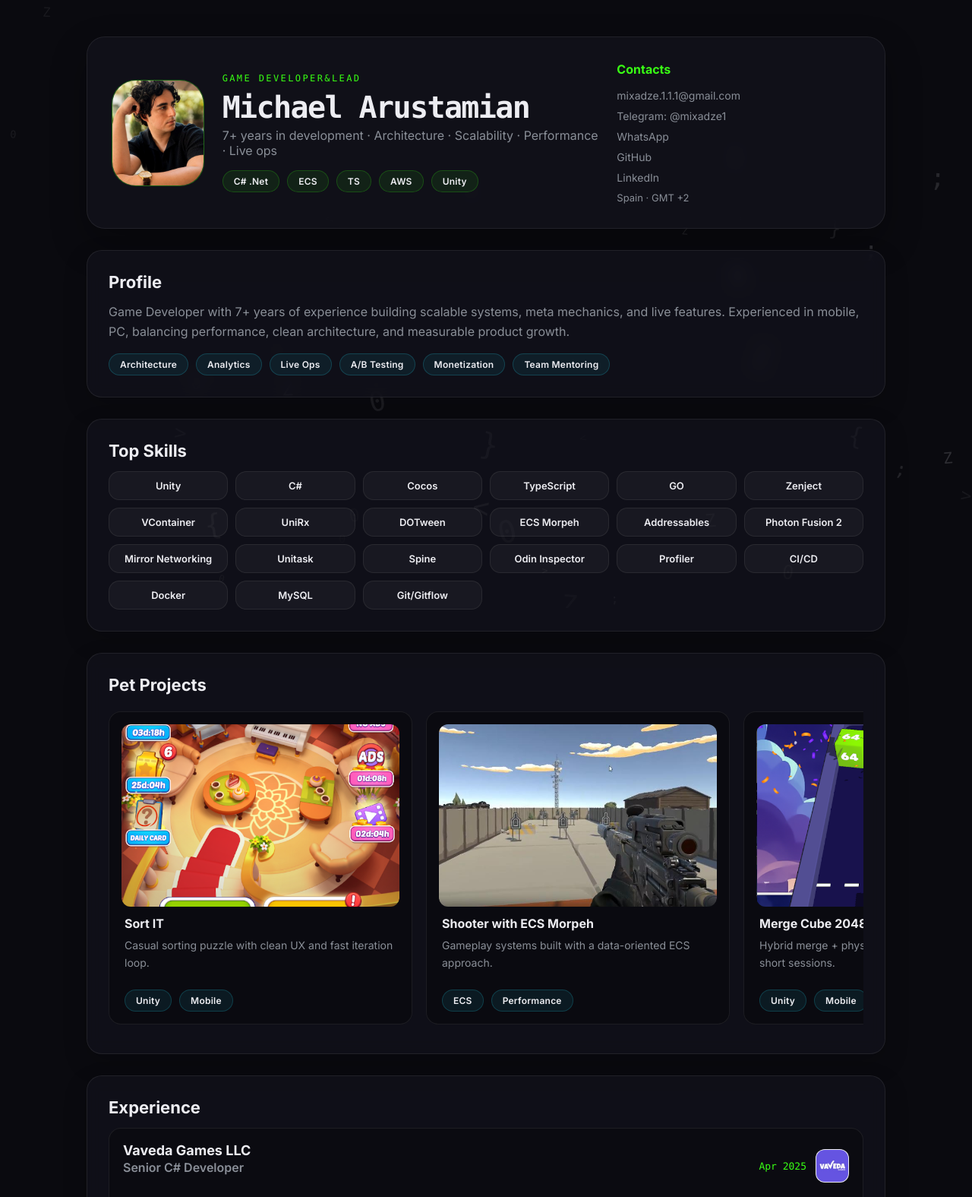
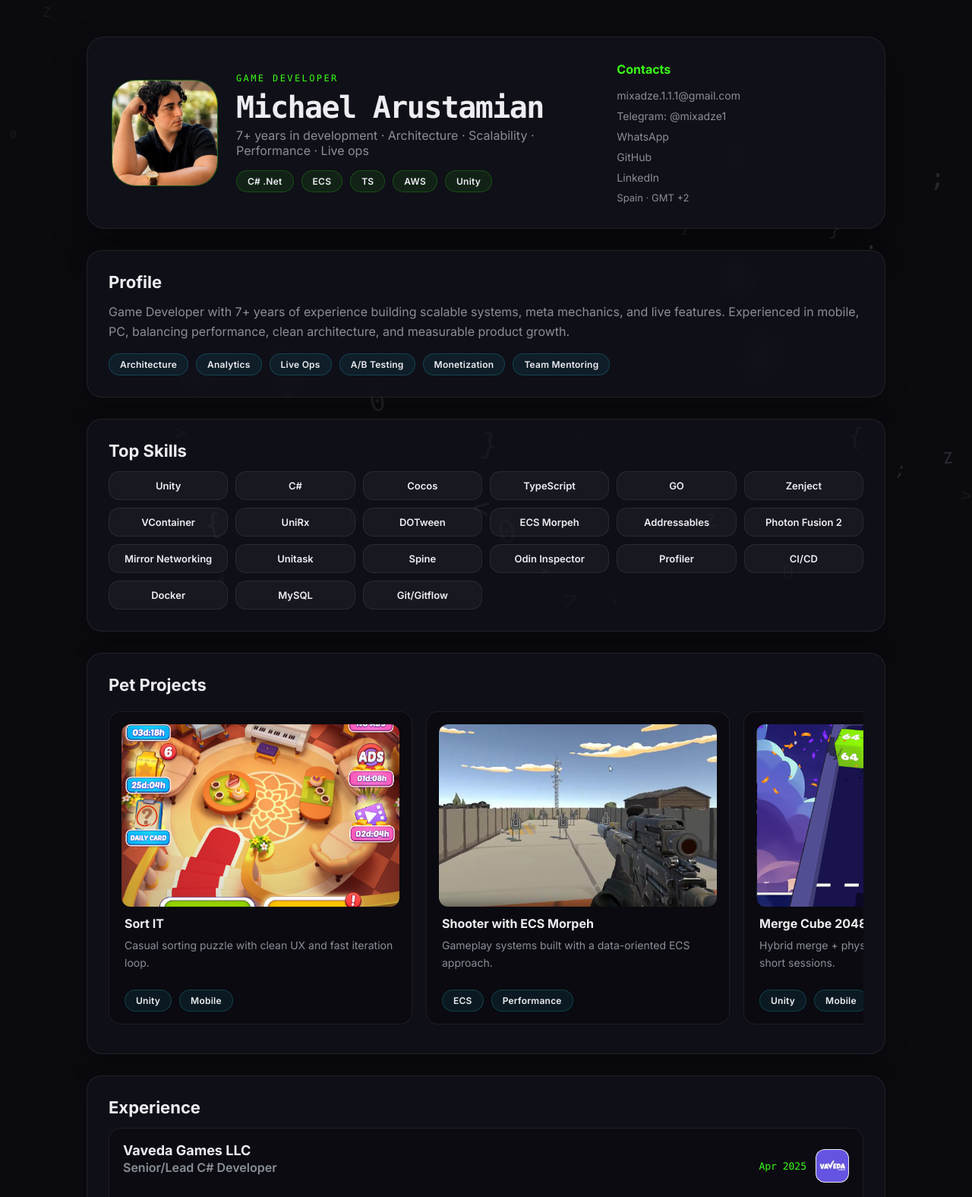
Before and after one commit to mixadze1/mixadze1.github.io, a plain HTML site: page index.html in a window 1280 px wide. Shown: the top 1575 px of the page at 76% size. Drawn offline with Linux system fonts and the light colour scheme.

Commit message:
fix view

```diff
--- a/config.js
+++ b/config.js
@@ -1,6 +1,6 @@
 const profileConfig = {
   name: "Michael Arustamian",
-  role: "Game Developer&Lead",
+  role: "Game Developer",
   summary: "7+ years in development · Architecture · Scalability · Performance · Live ops",
   location: "Spain · GMT +2",
   avatar: "assets/avatar.png",
--- a/index.html
+++ b/index.html
@@ -26,7 +26,7 @@
             <img src="assets/avatar.jpg" alt="Michael Arustamian" data-field="avatar" />
           </div>
           <div class="hero__text">
-            <p class="eyebrow" data-field="role">CTO &amp; Game Developer</p>
+            <p class="eyebrow" data-field="role">Game Developer</p>
             <h1 data-field="name">Michael Arustamian</h1>
             <p class="subtitle" data-field="summary">
               7+ years in development · Technical leadership · Architecture · Product growth
@@ -108,7 +108,7 @@
             <div class="timeline__header">
               <div>
                 <h3>Vaveda Games LLC</h3>
-                <p class="timeline__role">Senior C# Developer</p>
+                <p class="timeline__role">Senior/Lead C# Developer</p>
               </div>
               <div class="timeline__meta">
                 <span class="timeline__time" data-field="time-vaveda">Aug 2025</span>
--- a/main.js
+++ b/main.js
@@ -304,18 +304,22 @@ const initFallingSymbols = () => {
 
   const resize = () => {
     const pixelRatio = Math.min(window.devicePixelRatio || 1, 2);
+    const widthChanged = window.innerWidth !== width;
     width = window.innerWidth;
     height = window.innerHeight;
     canvas.width = width * pixelRatio;
     canvas.height = height * pixelRatio;
     ctx.setTransform(pixelRatio, 0, 0, pixelRatio, 0, 0);
-    glyphs = spawn(Math.min(90, Math.max(28, Math.round((width * height) / 24000))));
+    if (widthChanged || glyphs.length === 0) {
+      glyphs = spawn(Math.min(90, Math.max(28, Math.round((width * height) / 24000))));
+    }
     if (reducedMotion) {
       draw(0);
     }
   };
 
   const onPointerMove = (event) => {
+    if (event.pointerType !== "mouse") return;
     pointer.x = event.clientX;
     pointer.y = event.clientY;
   };
--- a/styles.css
+++ b/styles.css
@@ -102,6 +102,8 @@ a {
 .avatar {
   width: 140px;
   height: 140px;
+  aspect-ratio: 1;
+  flex: 0 0 140px;
   border-radius: 32px;
   overflow: hidden;
   border: 1px solid rgba(57, 255, 20, 0.35);
@@ -466,6 +468,7 @@ a {
   .avatar {
     width: 120px;
     height: 120px;
+    flex-basis: 120px;
   }
 }
 
```
